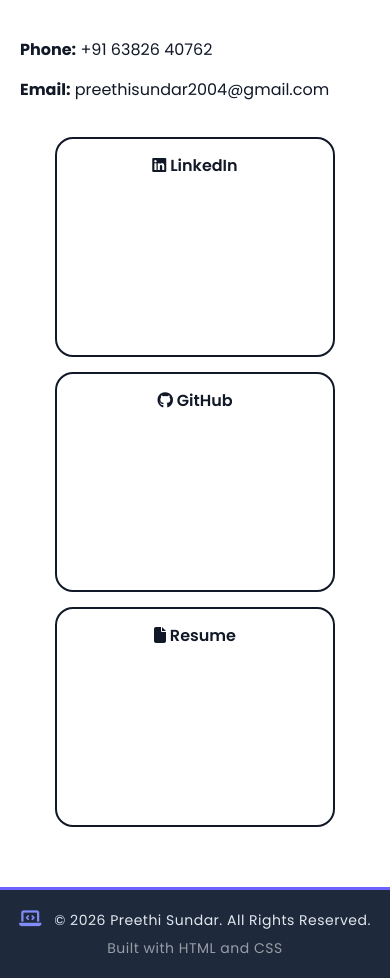
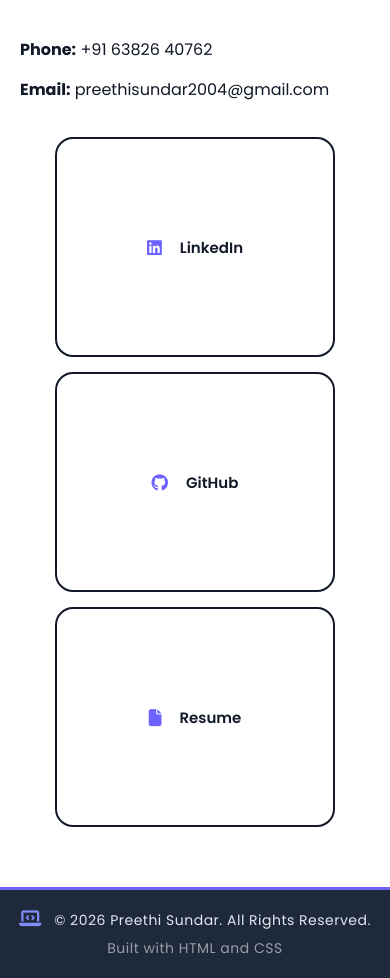
Before and after one commit to Preethisundar13/portfolio, a plain HTML site: page index.html in a window 390 px wide. Shown: the part 7660-8638 px from the top of the page. Drawn offline with nearby package versions, Linux system fonts and the light colour scheme.

Commit message:
update the style.css

```diff
--- a/style.css
+++ b/style.css
@@ -503,6 +503,16 @@ body{
     background: var(--primary);
     color:white;
 }
+.contact-links a i{
+    font-size:20px;
+    margin-right:10px;
+    color:var(--primary);
+    transition:var(--transition);
+}
+.contact-links a:hover i{
+    color; var(--primary);
+    transform:scale(1.1);
+}
 
 /*----------------------------------------footer--------------------------------------*/
 
@@ -712,7 +722,16 @@ footer i{
     .contact-links a{
         flex:1 1 220px;
         text-align:center;
+        display:flex;
+        align-items:center;
+        justify-content:center;
+        gap:10px;
+        padding:14px 20px;
+        font-size:16px;
     }
+    .contact-links a i{
+        font-size:18px;
+}
     /*--------------------------Footer------------------------------*/
     footer{
         padding:18px;
@@ -875,7 +894,16 @@ footer i{
         width:100%;
         max-width:280px;
         margin:auto;
+        display:flex;
+        align-items:center;
+        justify-content:center;
+        gap:8px;
+        padding:13px 18px;
+        font-size:15px;
     }
+.contact-links a i{
+    font-size:17px;
+}
     /*--------------------------Footer------------------------------*/
     footer{
         padding:16px;
```
